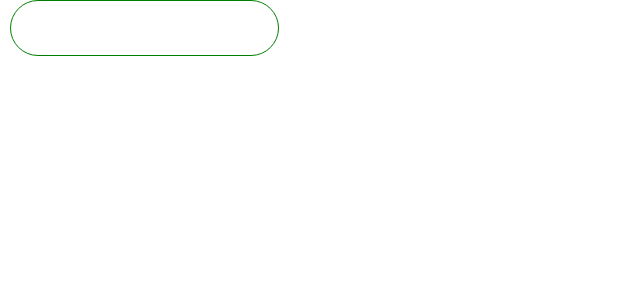
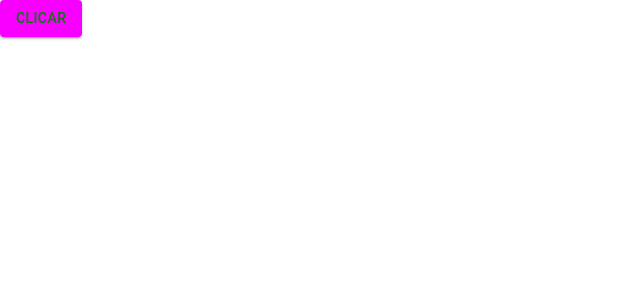
Before and after one commit to caions/rct-pratice-mui5, a React (Create React App) app: page / in a window 1280 px wide. Shown: the top 300 px of the page, without its empty margins (0-640 px from the left). Built offline with nearby package versions, Linux system fonts and the light colour scheme; the HTML template or start-up script is replaced by a standard one.

Commit message:
syled: button

```diff
--- a/src/App.tsx
+++ b/src/App.tsx
@@ -1,9 +1,9 @@
-import { Input } from './components/Input';
+import { CustomButton } from './components/Button';
 
 const App = () => {
   return (
     <>
-      <Input />
+      <CustomButton />
     </>
   );
 };
--- /dev/null
+++ b/src/components/Button/index.tsx
@@ -0,0 +1,11 @@
+import { ButtonProps } from '@mui/material';
+
+import { StyledButton } from './styled';
+
+export const CustomButton = (props: ButtonProps) => {
+  return (
+    <>
+      <StyledButton variant="contained">Clicar</StyledButton>
+    </>
+  );
+};
--- /dev/null
+++ b/src/components/Button/styled.ts
@@ -0,0 +1,9 @@
+import { Button, styled } from '@mui/material';
+
+export const StyledButton = styled(Button)(({ theme }) => ({
+  background: theme.palette.primary.main,
+  color: 'green',
+  '&:hover': {
+    background: 'yellow',
+  },
+}));
--- a/src/components/button/index.tsx
+++ b/src/components/Buttons-theme/index.tsx
@@ -10,8 +10,8 @@ interface InputProps {
   color?: 'red' | 'blue';
 }
 
-const MyComponent2 = styled('button')<InputProps>((props) => ({
-  background: props.color,
+const MyComponent2 = styled('button')<InputProps>(({ theme, color }) => ({
+  background: color,
   padding: 5,
   borderRadius: 4,
 }));
@@ -27,7 +27,7 @@ export const Dashboard = (props: any) => {
   return (
     <>
       <MyComponent>comp styled '``'</MyComponent>
-      <MyComponent2 color={'blue'}>comp styled obj</MyComponent2>
+      <MyComponent2 color={'red'}>comp styled obj</MyComponent2>
       <MyThemeComponent>comp theme</MyThemeComponent>
     </>
   );
--- a/src/theme/index.tsx
+++ b/src/theme/index.tsx
@@ -16,7 +16,14 @@ declare module '@mui/material/styles' {
 }
 
 export const theme = createTheme({
-  palette: {},
+  palette: {
+    primary: {
+      main: '#f700ff',
+    },
+    secondary: {
+      main: '#420a1b',
+    },
+  },
   status: {
     danger: orange[500],
   },
```
